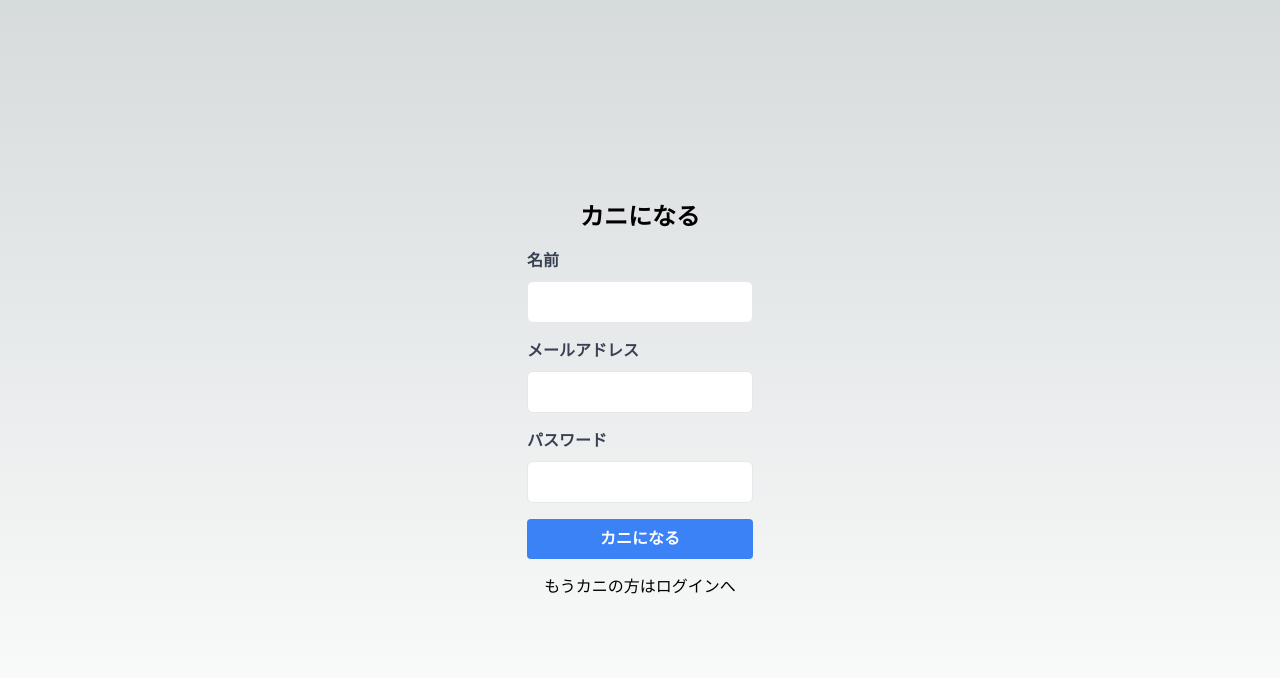
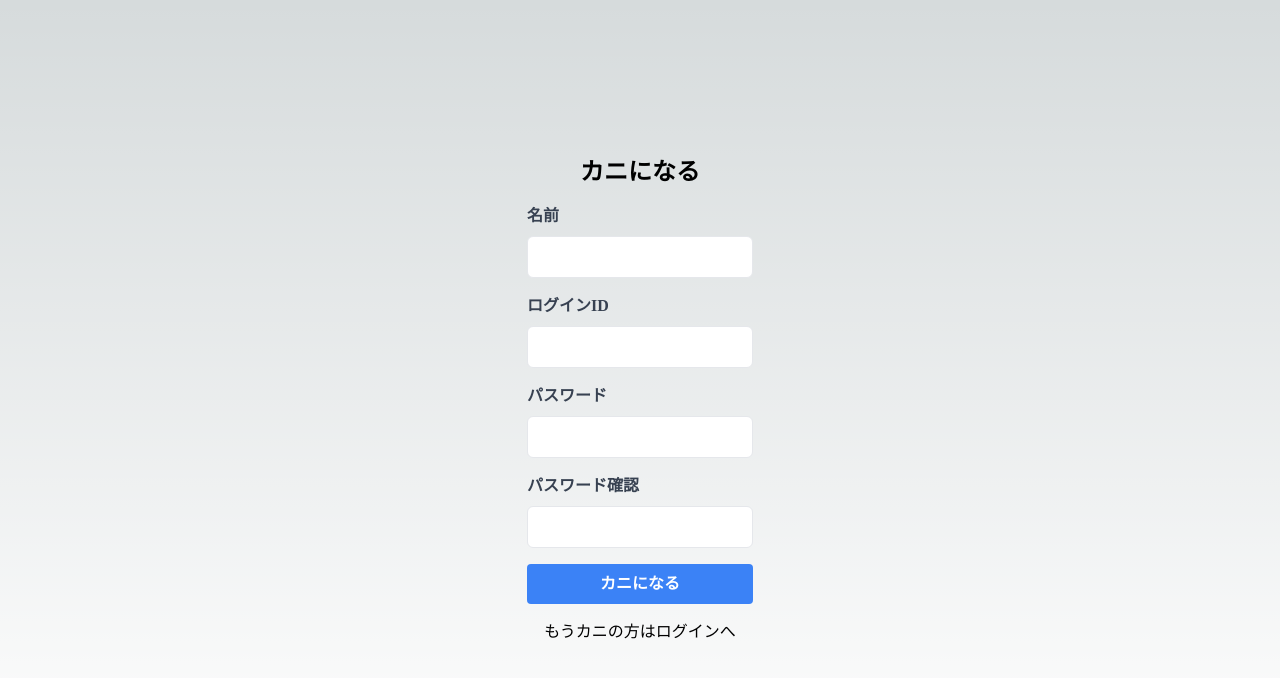
Before and after one commit to cafe-lake/diary-crab, a Next.js app in the folder client/: page /register in a window 1280 px wide. Shown: the top 678 px of the page. Built offline with nearby package versions, Linux system fonts and the light colour scheme; a web font is replaced by a local one.

Commit message:
メアドじゃなくてログインidにした

```diff
--- a/client/app/page.tsx
+++ b/client/app/page.tsx
@@ -12,11 +12,11 @@ export default function Home() {
               htmlFor="email"
               className="block text-gray-700 font-bold mb-2"
             >
-              メールアドレス
+              ログインID
             </label>
             <input
-              type="email"
-              id="email"
+              type="id"
+              id="id"
               className="w-full px-3 py-2 border rounded-md focus:outline-none focus:border-blue-500"
             />
           </div>
--- a/client/app/register/page.tsx
+++ b/client/app/register/page.tsx
@@ -29,11 +29,11 @@ export default function Home() {
               htmlFor="email"
               className="block text-gray-700 font-bold mb-2"
             >
-              メールアドレス
+              ログインID
             </label>
             <input
-              type="email"
-              id="email"
+              type="id"
+              id="id"
               className="w-full px-3 py-2 border rounded-md focus:outline-none focus:border-blue-500"
             />
           </div>
@@ -43,6 +43,19 @@ export default function Home() {
               className="block text-gray-700 font-bold mb-2"
             >
               パスワード
+            </label>
+            <input
+              type="password"
+              id="password"
+              className="w-full px-3 py-2 border rounded-md focus:outline-none focus:border-blue-500"
+            />
+          </div>
+          <div className="mb-4">
+            <label
+              htmlFor="password"
+              className="block text-gray-700 font-bold mb-2"
+            >
+              パスワード確認
             </label>
             <input
               type="password"
```
